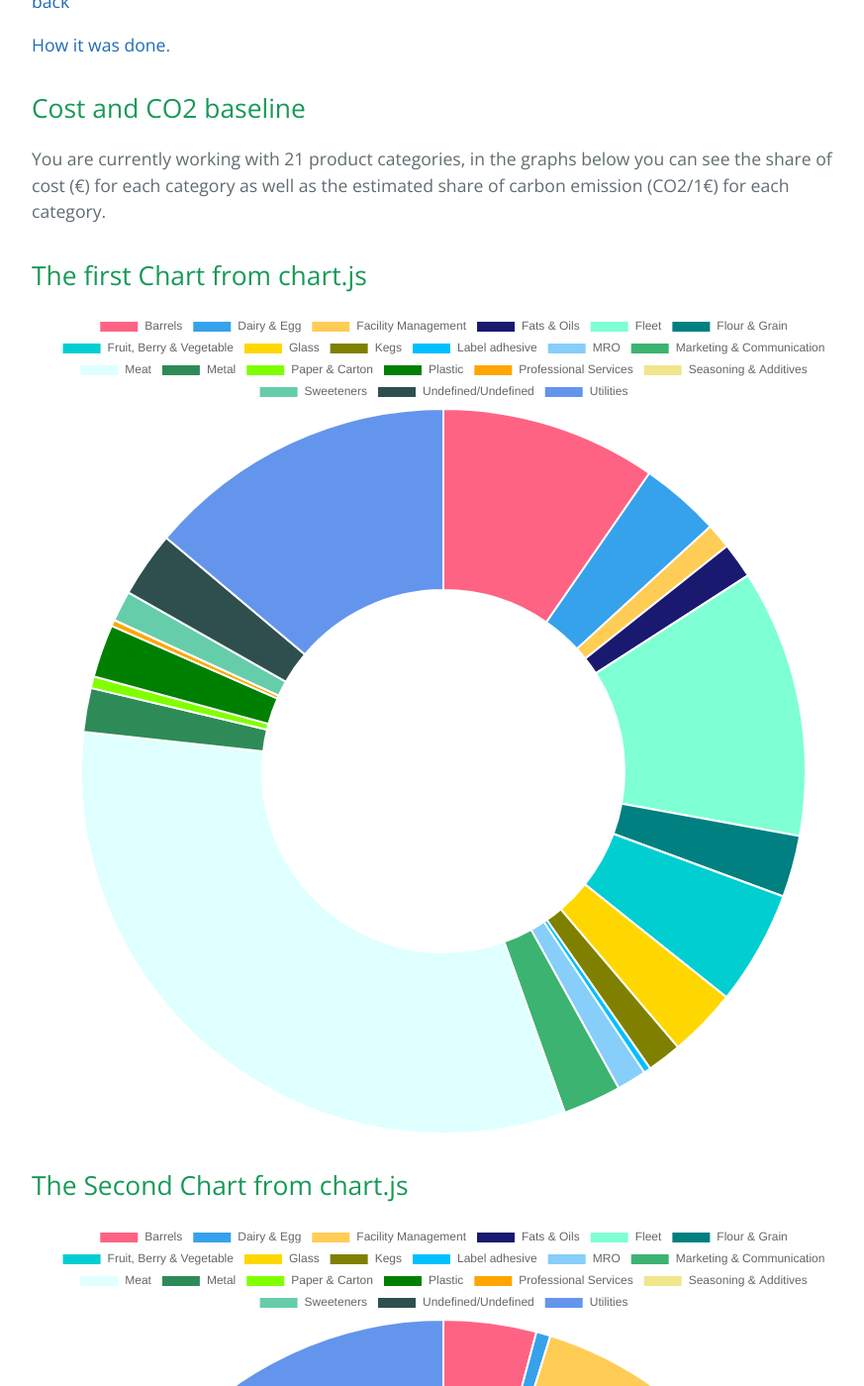
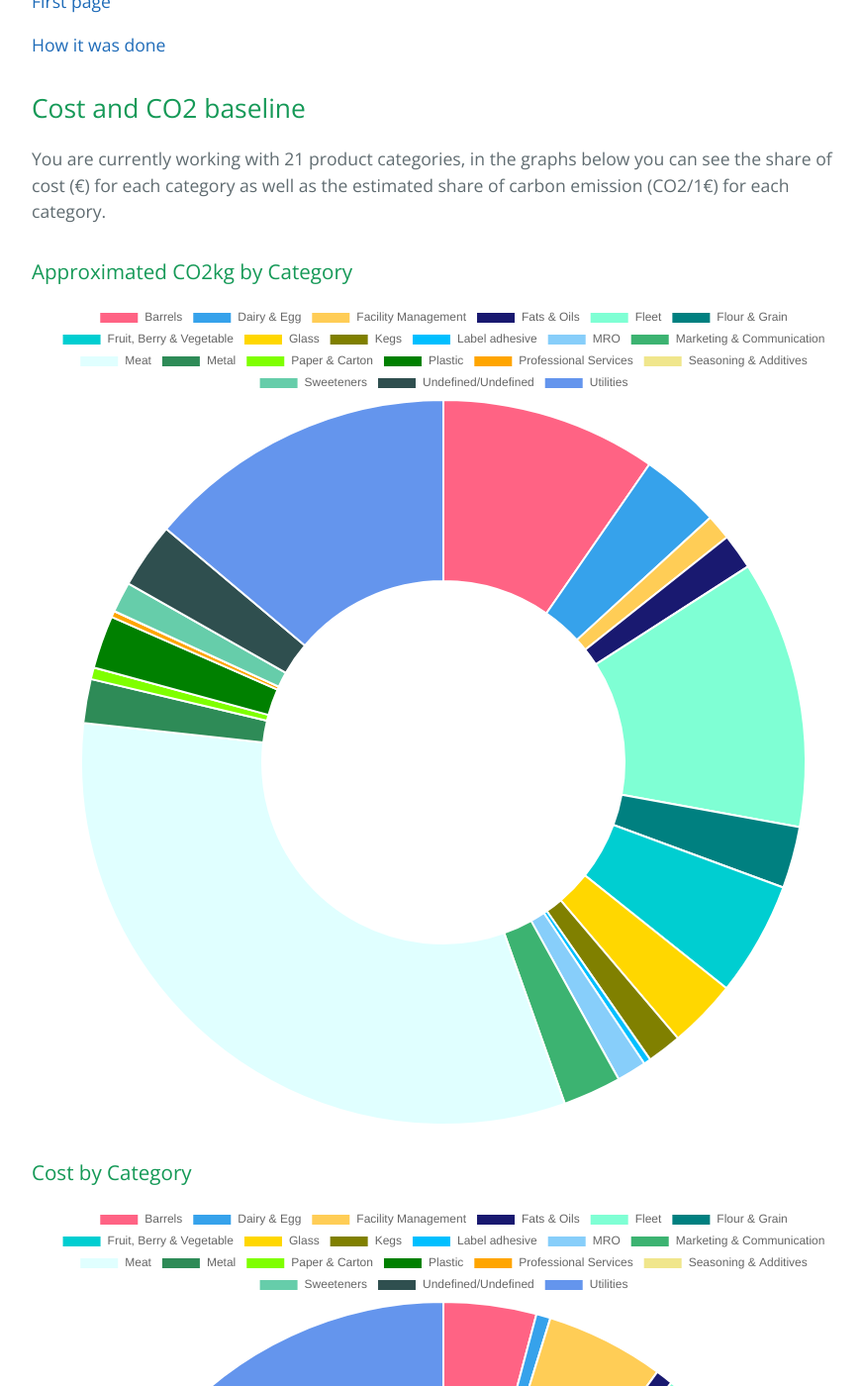
Before and after one commit to annahakala/greenify-supplychains, a Jekyll site: the page built from another-page.md, in a window 1280 px wide and 1400 px high, scrolled down 450 px. Shown: the whole window at 99% size, without its empty margins (192-1065 px from the left). Built offline with Jekyll 4.4.1, drawn with Linux system fonts in a browser that asks for light colours; some of the changed text lies outside the part shown.

Commit message:
page updates

```diff
--- a/another-page.md
+++ b/another-page.md
@@ -3,9 +3,9 @@ layout: dashboard
 title: Welcome to Your Dashboard
 ---
 
-[back](./)
+[First page](./)
 
-[How it was done](./description.html).
+[How it was done](./description.html)
 
 
 <script src="{{ "/assets/js/Setup.js" | relative_url }}"></script>
@@ -15,7 +15,7 @@ title: Welcome to Your Dashboard
 
 You are currently working with 21 product categories, in the graphs below you can see the share of cost (€) for each category as well as the estimated share of carbon emission (CO2/1€) for each category.
 
-## The first Chart from chart.js
+### Approximated CO2kg by Category
 
 <div>
   <canvas id="myChart1"></canvas>
@@ -32,7 +32,7 @@ You are currently working with 21 product categories, in the graphs below you ca
 </script>
 
 
-## The Second Chart from chart.js
+### Cost by Category
 
 <div>
   <canvas id="myChart2"></canvas>
@@ -48,7 +48,7 @@ You are currently working with 21 product categories, in the graphs below you ca
   );
 </script>
 
-## Combined cost and CO2 impact
+### CO2kg per € spent by Category
 
 By multiplying the carbon emission (CO2/1€) for a category with your total cost for the category, we can see the relative impact of each category on the combined bottom line of your organisation and the planet.
 
@@ -74,22 +74,8 @@ By multiplying the carbon emission (CO2/1€) for a category with your total cos
 
 Within your procured categories, there are 5(?) categories in particular that account for 70%(?) of your combined cost and CO2 emissions. If these categories are absolutely essential to your business, we'd strongly recommend considering an alternative vendor with lower CO2 emissions and neutral or lower price, click here to see a comparison of similar vendors (dead link).
 
-## The Fourth Chart from chart.js
-
-<div>
-  <canvas id="myChart4"></canvas>
-</div>
 
 
-<script>
-  // === include 'setup' then 'config' above ===
+[First page](./)
 
-  const myChart4 = new Chart(
-    document.getElementById('myChart4'),
-    chart4
-  );
-</script>
-
-[back](./)
-
-[How it was done](./description.html).
+[How it was done](./description.html)
```
Also changed, not shown: description.md (+5 -3 lines).
